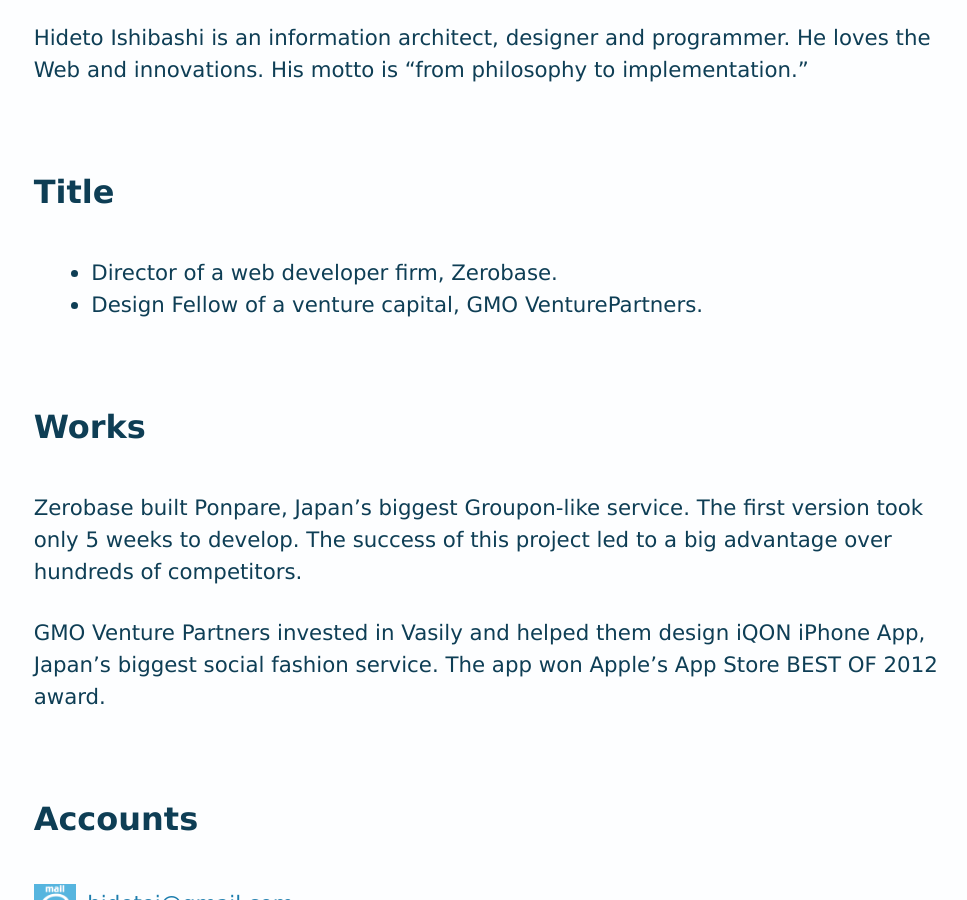
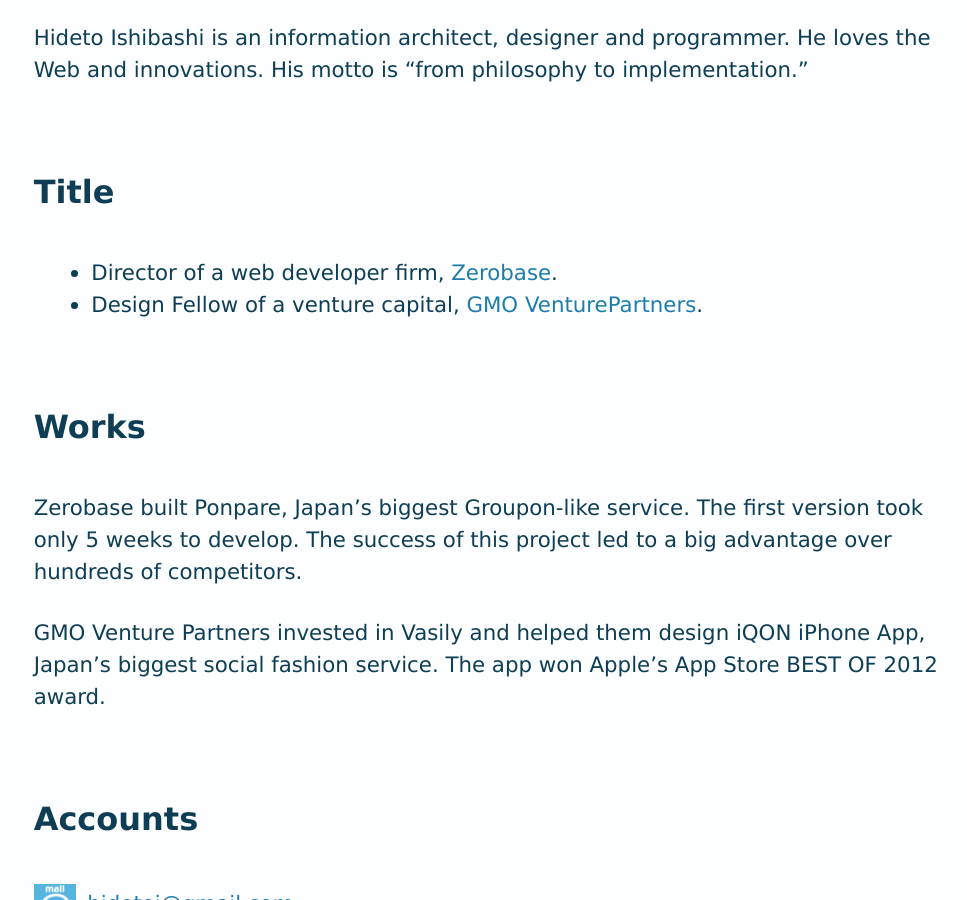
Before and after one commit to zerobase/en.ishibashihideto.net, a Jekyll site: the page built from _posts/about/2015-04-13-profile.md, in a window 1280 px wide and 900 px high, scrolled down 365 px. Shown: the whole window, without its empty margins (137-1104 px from the left). Built offline with Jekyll 4.4.1, drawn with Linux system fonts in a browser that asks for light colours; comment, search, counter and statistics services are not loaded; some of the changed lines change nothing that is shown.

Commit message:
add links to company names
Committer: Hideto Ishibashi <hidetoi@gmail.com>

```diff
--- a/_posts/about/2015-04-13-profile.md
+++ b/_posts/about/2015-04-13-profile.md
@@ -10,8 +10,8 @@
 
 ## Title
 
-- Director of a web developer firm, Zerobase.
-- Design Fellow of a venture capital, GMO VenturePartners.
+- Director of a web developer firm, [Zerobase](http://zerobase.jp).
+- Design Fellow of a venture capital, [GMO VenturePartners](http://www.gmo-vp.com).
 
 
 ## Works
```
